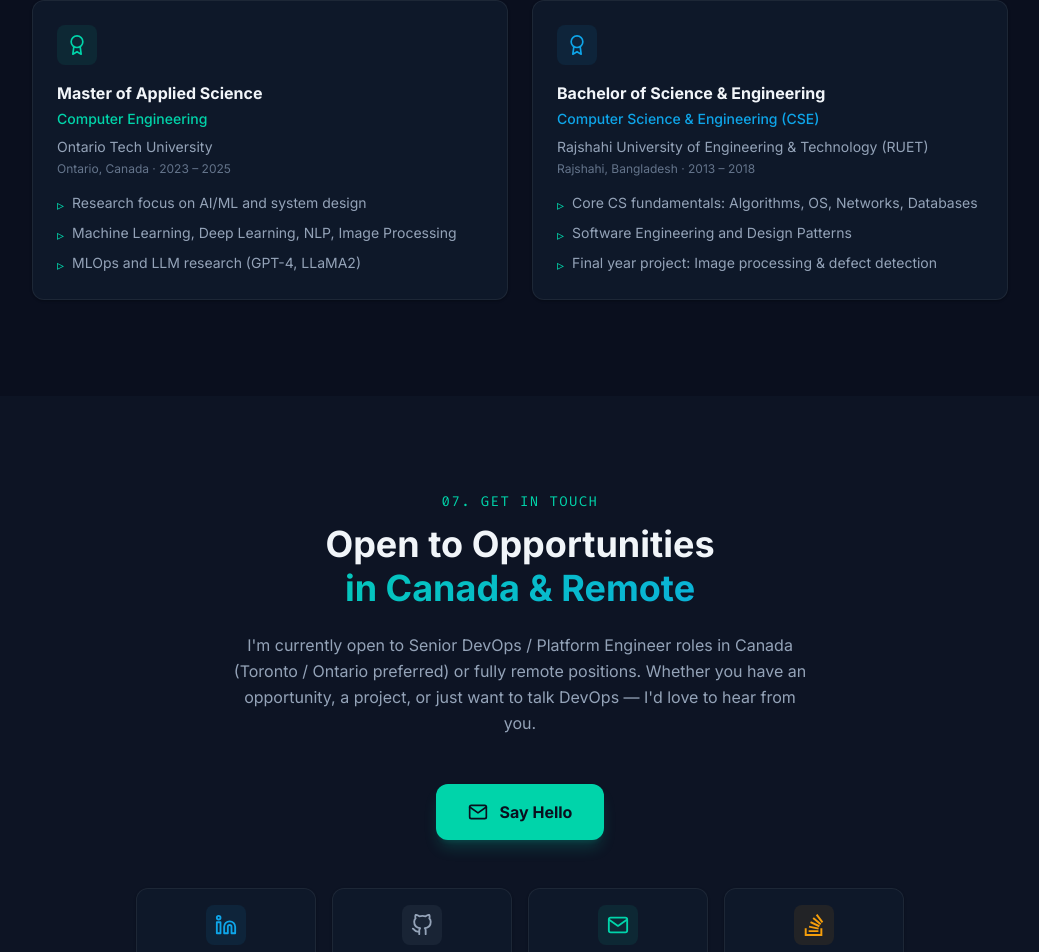
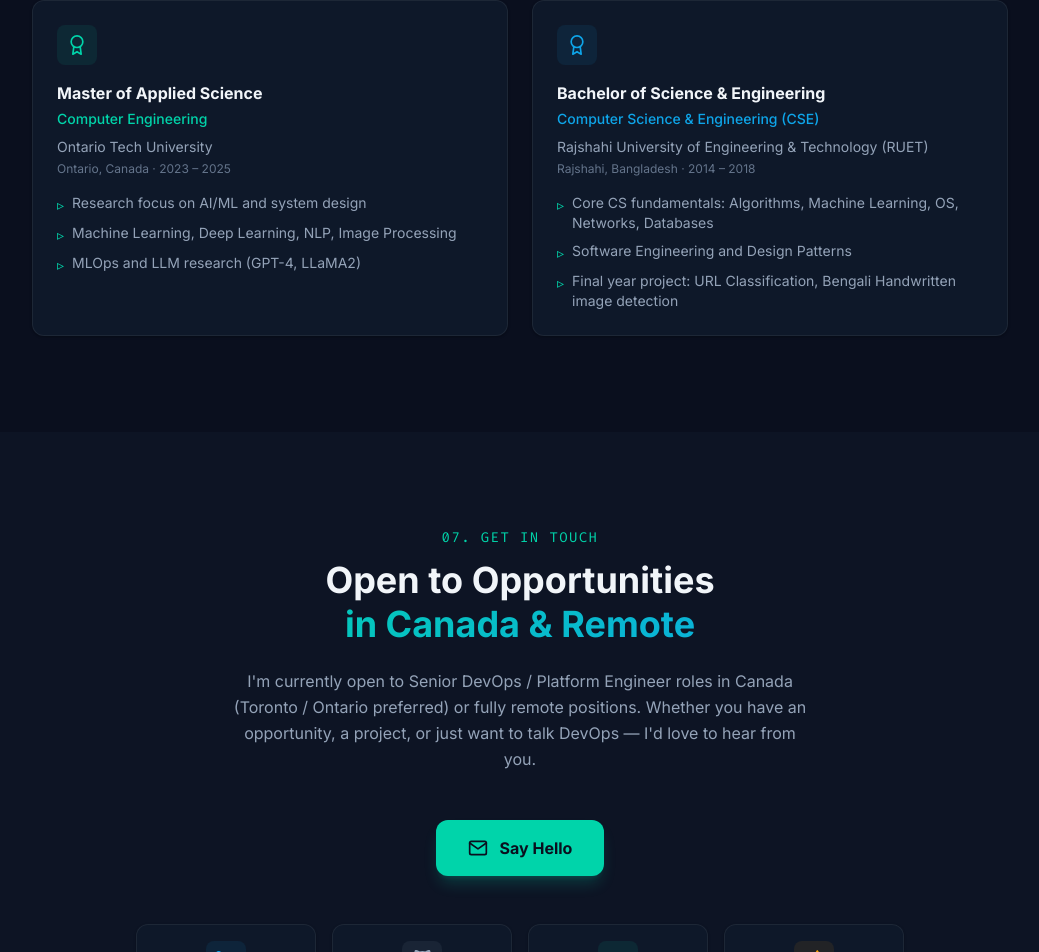
Before and after one commit to shawon100/shawon100.github.io, a React (Vite) app: page / in a window 1280 px wide. Shown: the part 7245-8197 px from the top of the page, without its empty margins (120-1159 px from the left). Built offline with nearby package versions, Linux system fonts and the light colour scheme.

Commit message:
updated education details

```diff
--- a/src/components/Education.jsx
+++ b/src/components/Education.jsx
@@ -21,12 +21,12 @@
     field: 'Computer Science & Engineering (CSE)',
     school: 'Rajshahi University of Engineering & Technology (RUET)',
     location: 'Rajshahi, Bangladesh',
-    period: '2013 – 2018',
+    period: '2014 – 2018',
     color: '#0ea5e9',
     highlights: [
-      'Core CS fundamentals: Algorithms, OS, Networks, Databases',
+      'Core CS fundamentals: Algorithms, Machine Learning, OS, Networks, Databases',
       'Software Engineering and Design Patterns',
-      'Final year project: Image processing & defect detection',
+      'Final year project: URL Classification, Bengali Handwritten image detection',
     ],
   },
 ]
```
